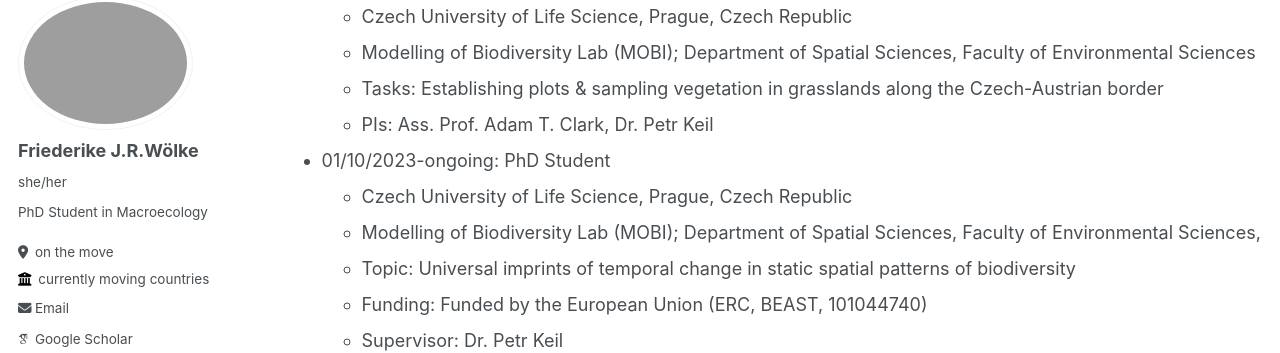
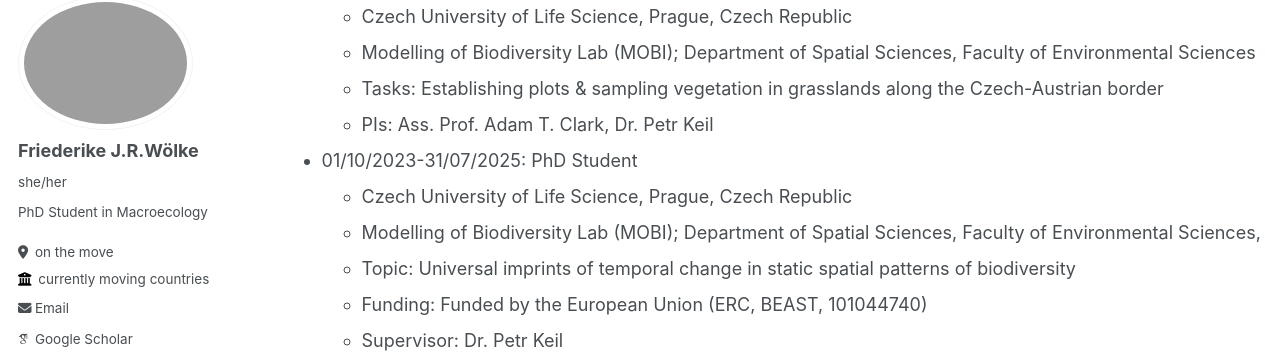
Before and after one commit to FriedaRosa/FriedaRosa.github.io, a Jekyll site: the page built from _pages/cv.md, in a window 1280 px wide and 900 px high, scrolled down 1100 px. Shown: the part 110-463 px from the top of the window. Built offline with Jekyll 4.4.1, drawn with Linux system fonts in a browser that asks for light colours; some web fonts are replaced; some of the changed text lies outside the part shown.

Commit message:
Update cv.md

```diff
--- a/_pages/cv.md
+++ b/_pages/cv.md
@@ -1,6 +1,6 @@
 ---
 layout: archive
-title: "CV - Resume 2024"
+title: "CV - Resume 2025"
 permalink: /cv/
 author_profile: true
 redirect_from:
@@ -49,7 +49,7 @@
   * Tasks: Establishing plots & sampling vegetation in grasslands along the Czech-Austrian border
   * PIs: Ass. Prof. Adam T. Clark, Dr. Petr Keil
 
-* 01/10/2023-ongoing: PhD Student
+* 01/10/2023-31/07/2025: PhD Student
   * Czech University of Life Science, Prague, Czech Republic
   * Modelling of Biodiversity Lab (MOBI); Department of Spatial Sciences, Faculty of Environmental Sciences,
   * Topic: Universal imprints of temporal change in static spatial patterns of biodiversity
```
